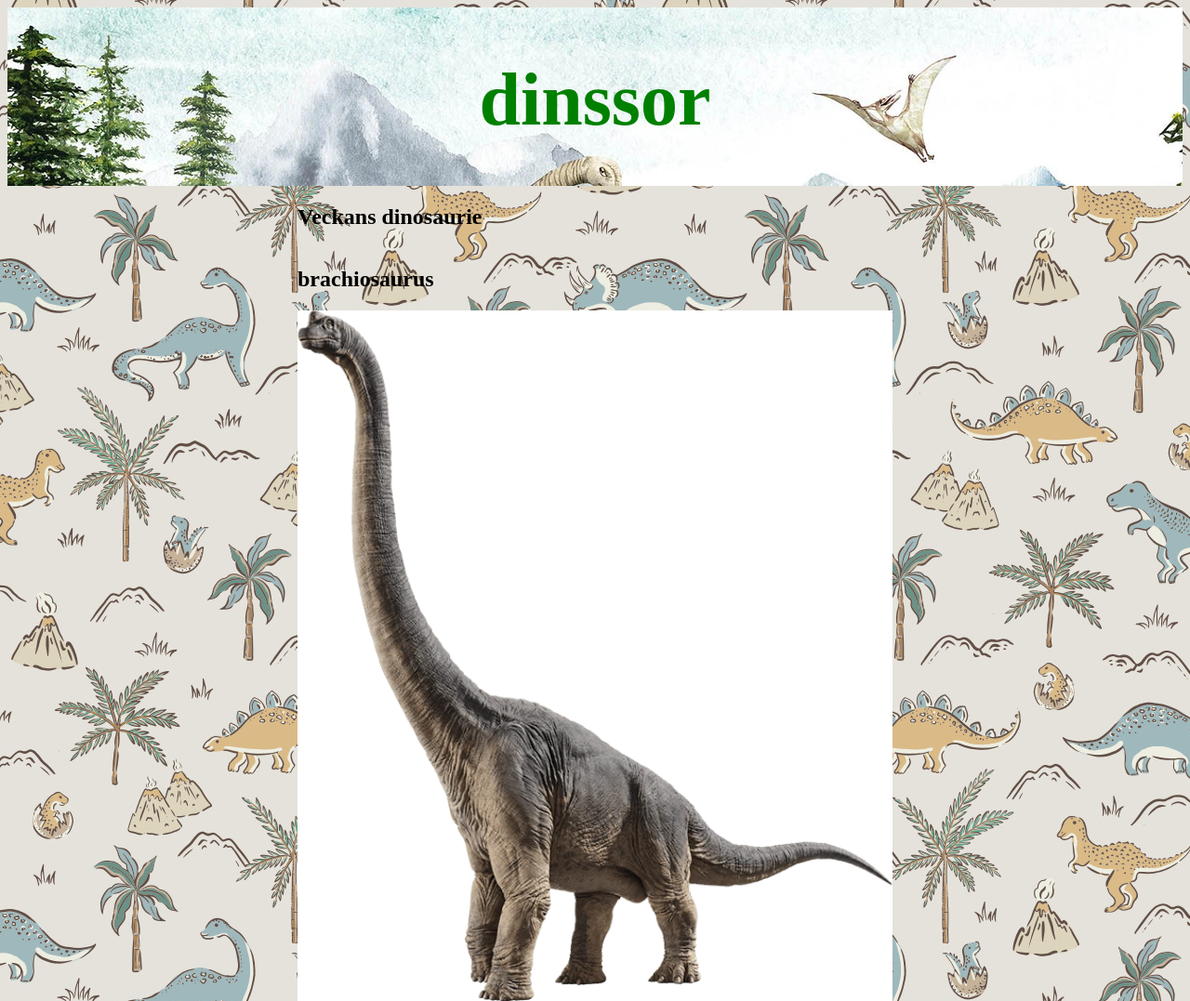
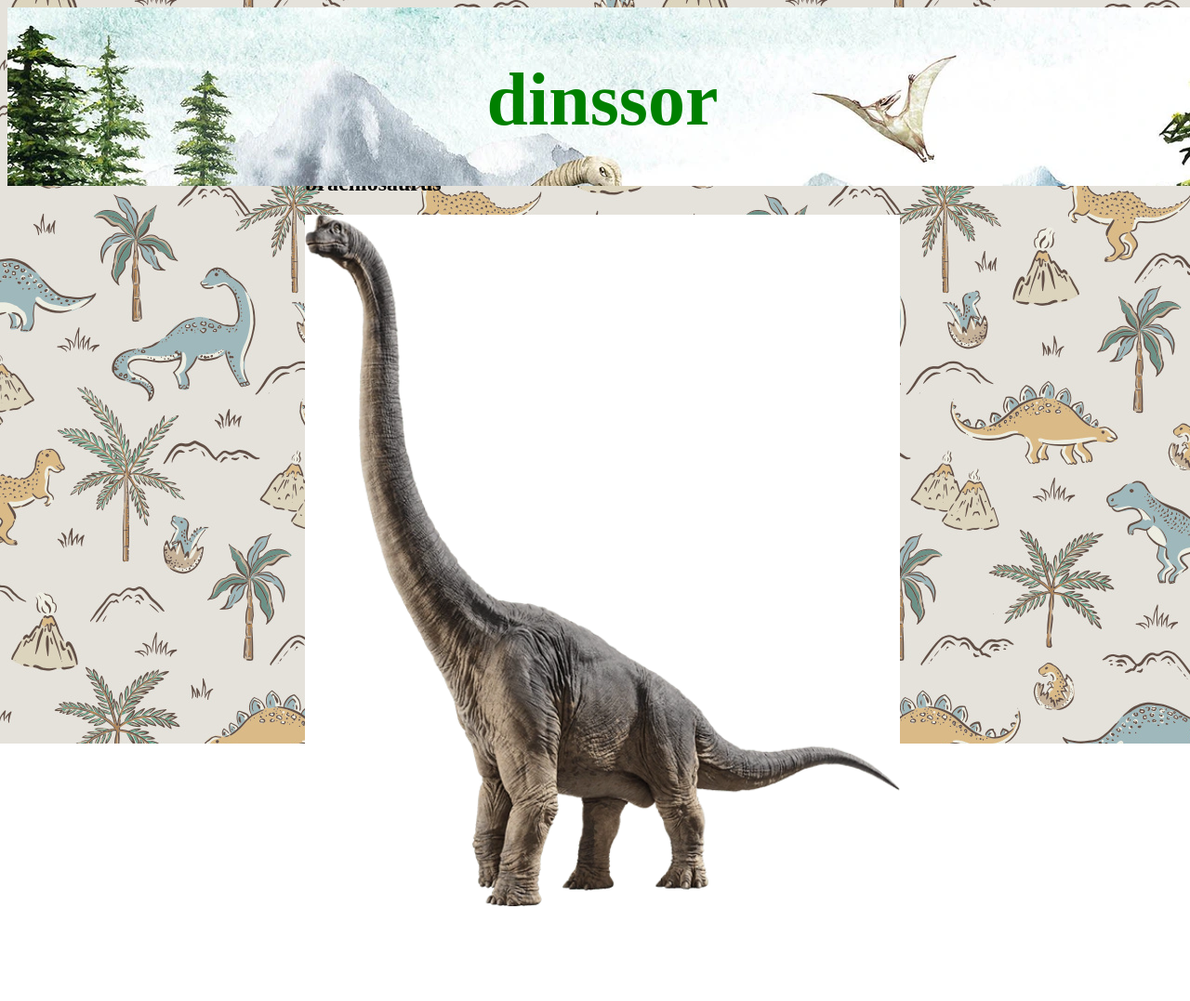
Before and after one commit to emilte21a/dinosaurie, a plain HTML site: page index.html in a window 1280 px wide. Shown: the whole page at 93% size. After the commit the page ends 800 px from the top, so only its background shows below. Drawn offline with Linux system fonts and the light colour scheme.

Commit message:
update agian

```diff
--- a/styles.css
+++ b/styles.css
@@ -21,9 +21,12 @@ h1 {
 
 header {
     height: 12rem;
+    position: fixed;
+    width: 100%;
 }
 
 .veckans {
+    padding: 7%;
     display: grid;
     place-content: center;
    align-items: center;
```
